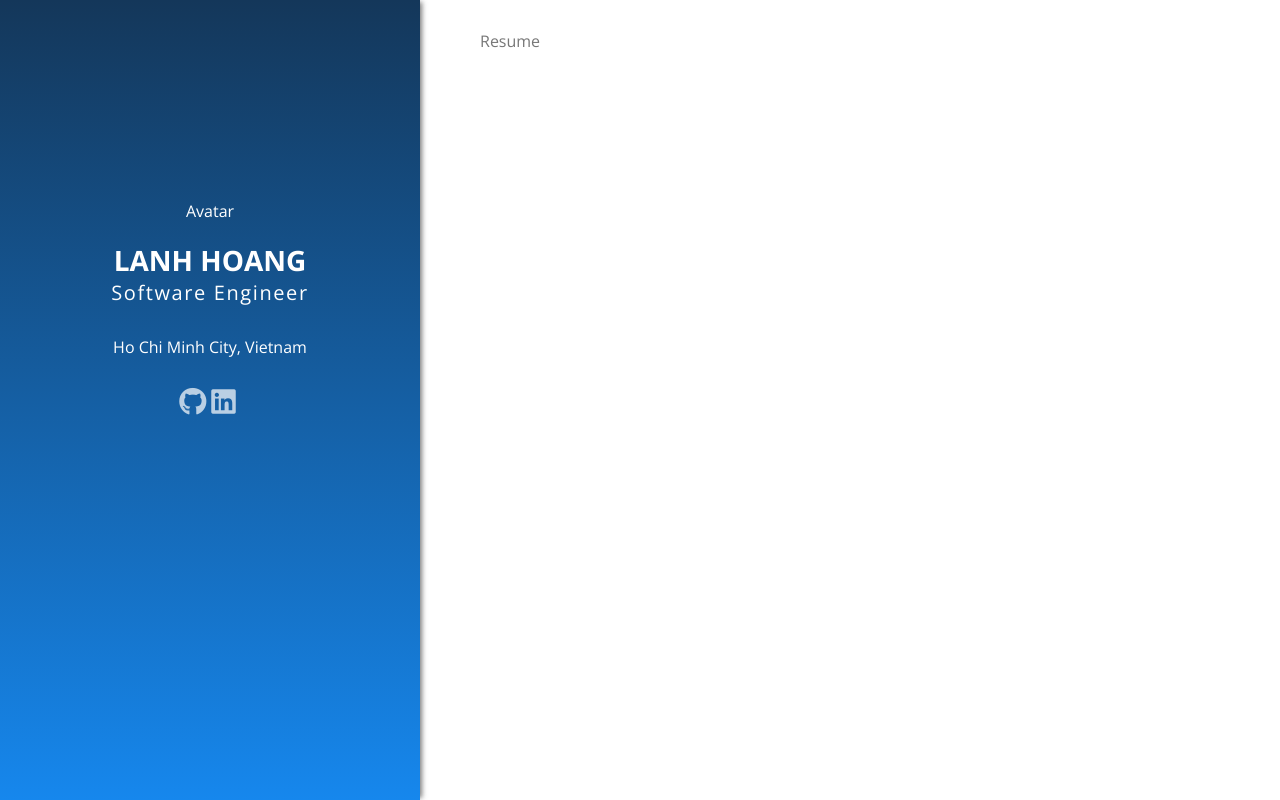
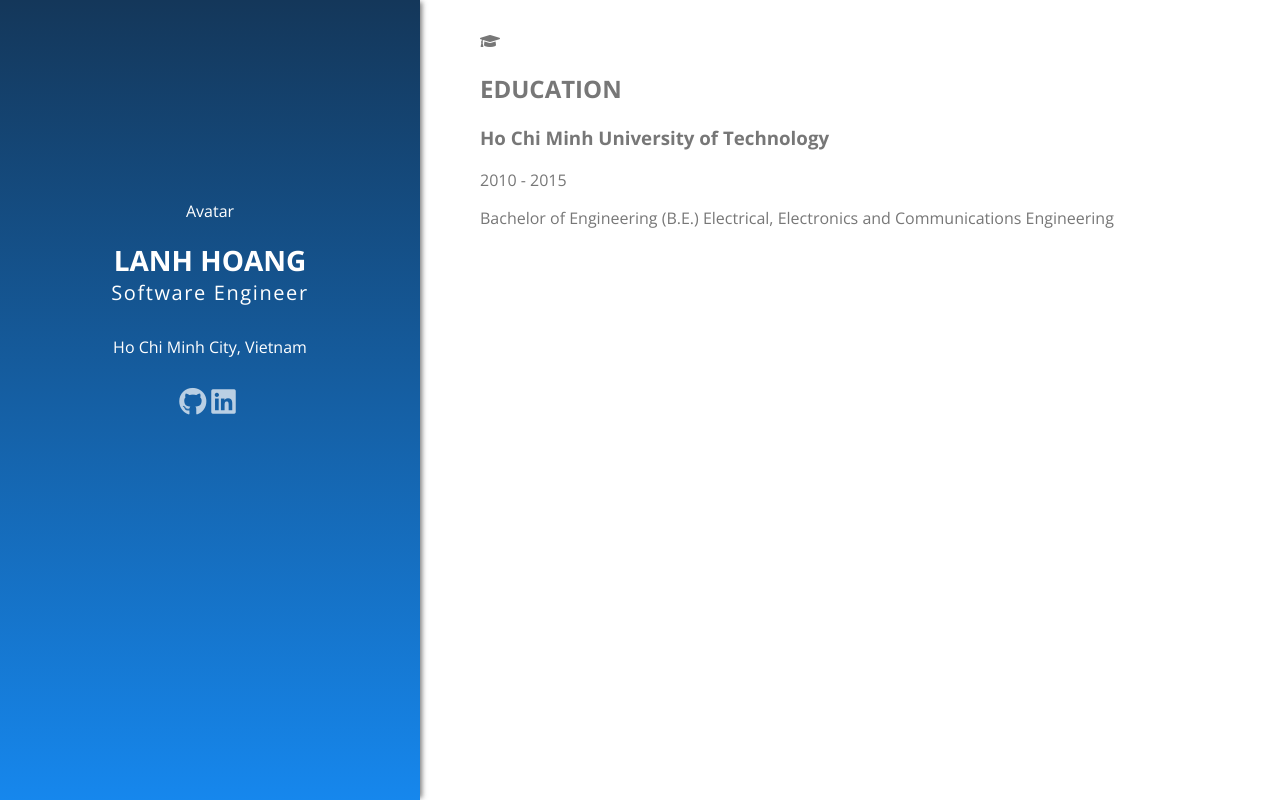
Before and after one commit to lanhhoang/react-resume, a React app: page / in a window 1280 px wide. Built offline with nearby package versions, Linux system fonts and the light colour scheme.

Commit message:
Add Education data

```diff
--- a/src/App.js
+++ b/src/App.js
@@ -2,6 +2,7 @@ import React, { Component } from 'react';
 import styles from './App.css';
 
 import Profile from './components/Profile/Profile';
+import Education from './components/Education/Education';
 
 import person from './data/data';
 
@@ -18,7 +19,9 @@ class App extends Component {
           />
         </div>
         <div className={styles.ContentWrapper}>
-          <div className={styles.Content}>Resume</div>
+          <div className={styles.Content}>
+            <Education educations={person.educations} />
+          </div>
         </div>
       </div>
     );
--- a/src/components/Education/Education.jsx
+++ b/src/components/Education/Education.jsx
@@ -6,12 +6,14 @@ const Education = ({ educations }) => {
       {educations.map(education => {
         return (
           <div className="item" key={education.degree}>
-            <h3>{edu.university}</h3>
+            <h3>{education.university}</h3>
             <span>
-              {edu.startDate} - {edu.endDate}
+              {education.startTime} - {education.endTime}
             </span>
-            <p>{edu.degree}</p>
-            <p>{edu.description}</p>
+            <p>
+              {education.degree} {education.fieldOfStudy}
+            </p>
+            <p>{education.description}</p>
           </div>
         );
       })}
@@ -25,3 +27,5 @@ const Education = ({ educations }) => {
     </div>
   );
 };
+
+export default Education;
--- a/src/data/data.js
+++ b/src/data/data.js
@@ -5,6 +5,16 @@ const DATA = {
   socials: [
     { name: 'github', url: 'https://github.com/lanhhoang' },
     { name: 'linkedin', url: 'https://www.linkedin.com/in/lanhhoang' }
+  ],
+  educations: [
+    {
+      university: 'Ho Chi Minh University of Technology',
+      degree: 'Bachelor of Engineering (B.E.)',
+      fieldOfStudy: 'Electrical, Electronics and Communications Engineering',
+      startTime: '2010',
+      endTime: '2015',
+      description: ''
+    }
   ]
 };
 
```
